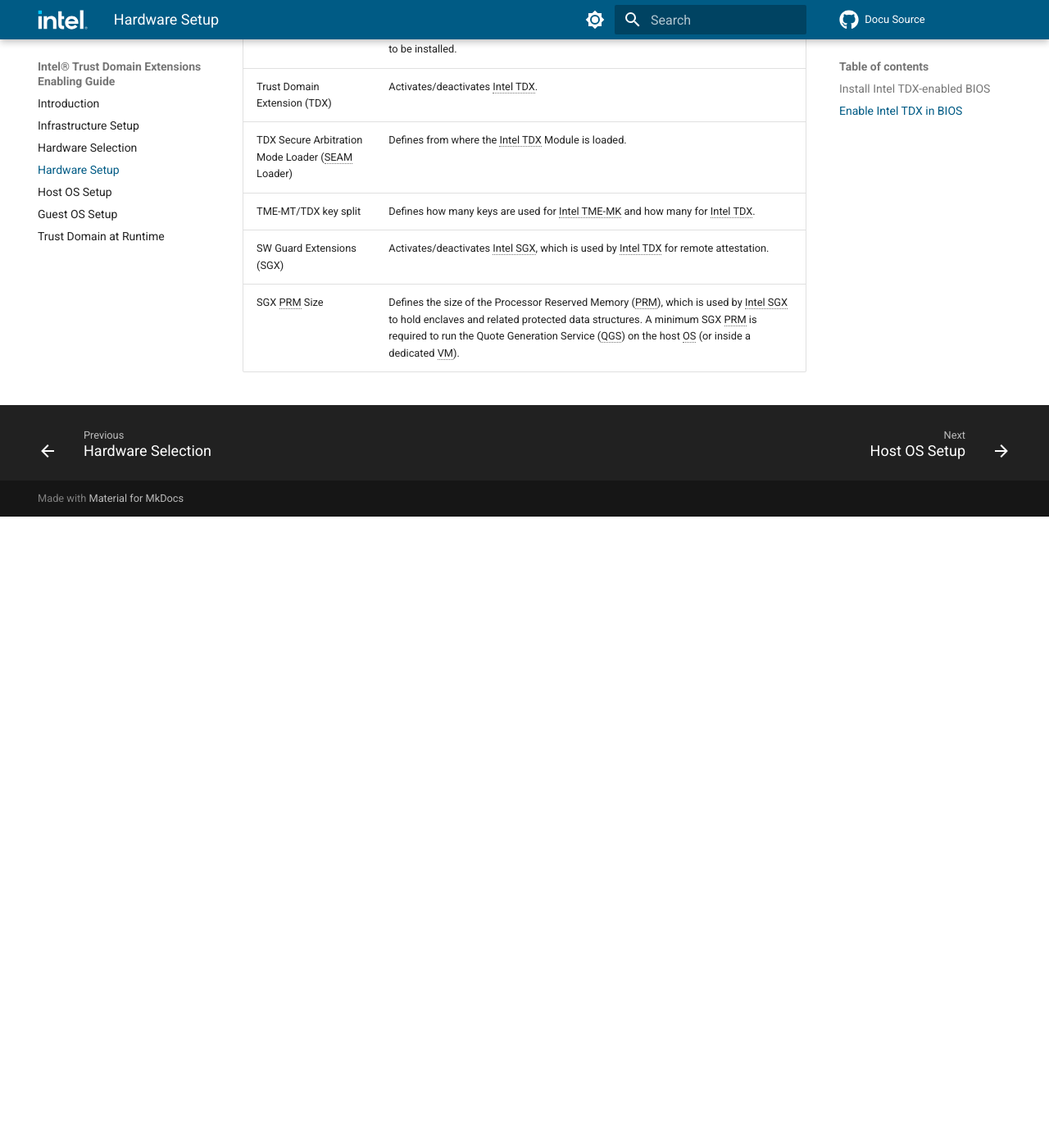
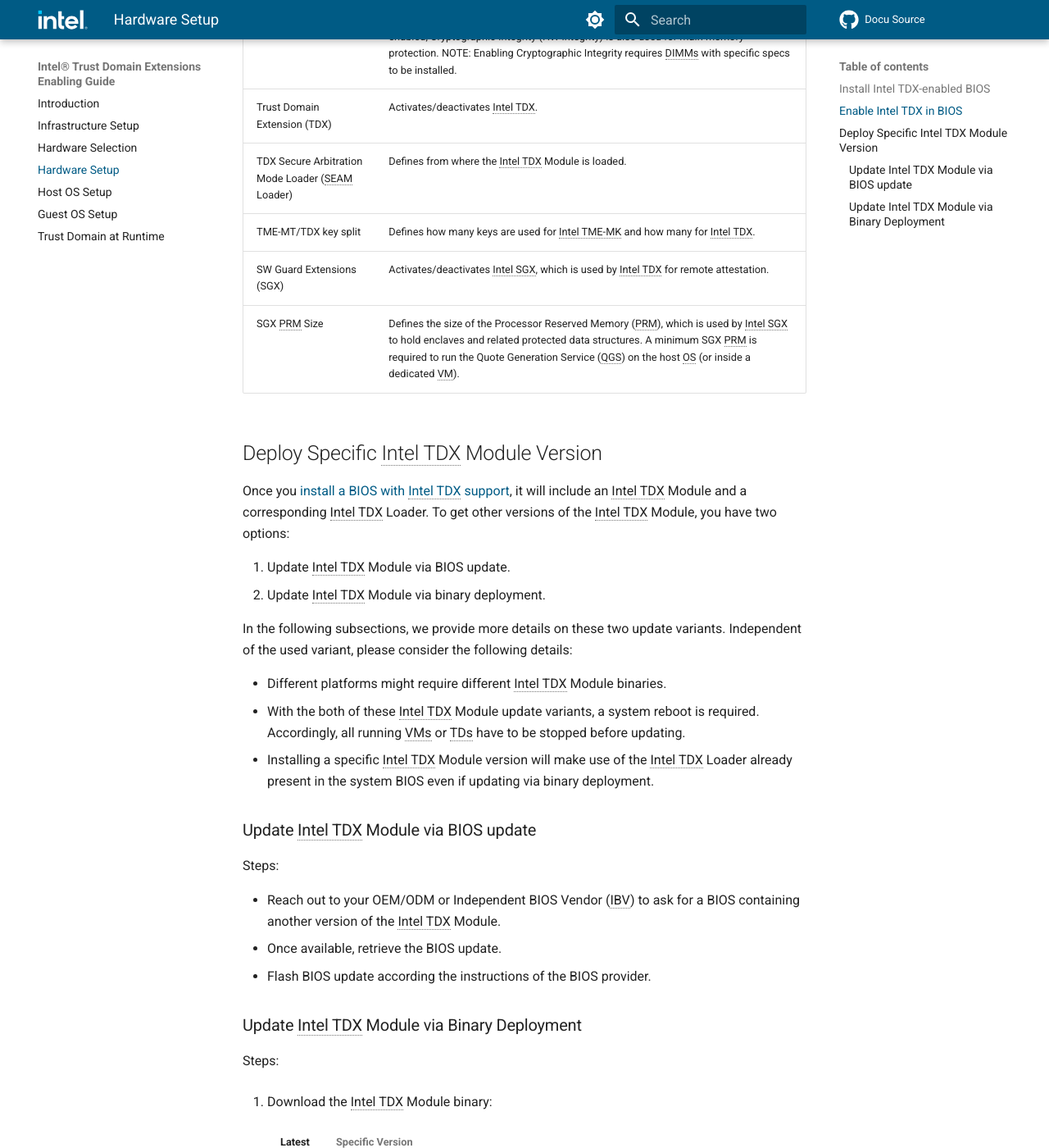
Before and after one commit to intel/confidential-computing-documentation, an MkDocs documentation site: the page built from docs/intel-tdx-enabling-guide/04/hardware_setup.md, in a window 1280 px wide and 1400 px high, scrolled down 1294 px. Shown: the whole window at 82% size. Built offline with MkDocs 1.6.1 and Material for MkDocs 9.7.7, drawn with Linux system fonts in a browser that asks for light colours; comment, search, counter and statistics services are not loaded; before the commit the page ends 1924 px from its top, so only the background shows below that; some of the changed text lies outside the part shown.

Commit message:
Instructions on how to update the Intel TDX Module
Signed-off-by: J. Scott Raynor <scott.raynor@intel.com>
Signed-off-by: Benny Fuhry <benny.fuhry@intel.com>

````diff
--- a/docs/intel-tdx-enabling-guide/04/hardware_setup.md
+++ b/docs/intel-tdx-enabling-guide/04/hardware_setup.md
@@ -11,7 +11,7 @@ SPDX-License-Identifier: CC-BY-4.0
 
 On this page, we will present the settings that are necessary to setup the hardware for Intel TDX.
 We assume that the [proper hardware is present](../03/hardware_selection.md).
-At the moment, it is only necessary to [install an Intel TDX-enabled BIOS](#install-intel-tdx-enabled-bios) and [enable Intel TDX in the BIOS](#enable-intel-tdx-in-bios).
+At the moment, it is only necessary to [install an Intel TDX-enabled BIOS](#install-intel-tdx-enabled-bios), [enable Intel TDX in the BIOS](#enable-intel-tdx-in-bios), and optionally [deploy a specific Intel TDX Module version](#deploy-specific-intel-tdx-module-version).
 
 
 ## Install Intel TDX-enabled BIOS
@@ -69,3 +69,84 @@ Explanation of BIOS settings:
 | TME-MT/TDX key split | Defines how many keys are used for Intel TME-MK and how many for Intel TDX. |
 | SW Guard Extensions (SGX) | Activates/deactivates Intel SGX, which is used by Intel TDX for remote attestation. |
 | SGX PRM Size | Defines the size of the Processor Reserved Memory (PRM), which is used by Intel SGX to hold enclaves and related protected data structures. A minimum SGX PRM is required to run the Quote Generation Service (QGS) on the host OS (or inside a dedicated VM). |
+
+
+## Deploy Specific Intel TDX Module Version
+
+Once you [install a BIOS with Intel TDX support](#install-intel-tdx-enabled-bios), it will include an Intel TDX Module and a corresponding Intel TDX Loader.
+To get other versions of the Intel TDX Module, you have two options:
+
+1. Update Intel TDX Module via BIOS update.
+2. Update Intel TDX Module via binary deployment.
+
+In the following subsections, we provide more details on these two update variants.
+Independent of the used variant, please consider the following details:
+
+- Different platforms might require different Intel TDX Module binaries.
+- With the both of these Intel TDX Module update variants, a system reboot is required.
+    Accordingly, all running VMs or TDs have to be stopped before updating.
+- Installing a specific Intel TDX Module version will make use of the Intel TDX Loader already present in the system BIOS even if updating via binary deployment.
+
+
+### Update Intel TDX Module via BIOS update
+
+Steps:
+
+- Reach out to your OEM/ODM or Independent BIOS Vendor (IBV) to ask for a BIOS containing another version of the Intel TDX Module.
+- Once available, retrieve the BIOS update.
+- Flash BIOS update according the instructions of the BIOS provider.
+
+
+### Update Intel TDX Module via Binary Deployment
+
+Steps:
+
+1. Download the Intel TDX Module binary:
+
+    === "Latest"
+        Download an archive containing the binary of the latest Intel TDX Module version and a corresponding signature structure.
+        ``` { .bash }
+        wget -O intel_tdx_module.tar.gz \
+            https://github.com/intel/tdx-module/releases/latest/download/intel_tdx_module.tar.gz
+        ```
+
+    === "Specific Version"
+        To download a specific version of an Intel TDX Module and a corresponding signature structure, navigate to the [releases page of the Intel TDX Module](https://github.com/intel/tdx-module/releases).
+        Download the archive `intel_tdx_module.tar.gz` from the release you want to use.
+
+2. Unpack the downloaded archive:
+
+    ``` { .bash }
+    tar -xvzf intel_tdx_module.tar.gz
+    ```
+
+3. If not done before, create an EFI directory:
+
+    ``` { .bash }
+    sudo mkdir -p /boot/efi/EFI/TDX/
+    ```
+
+4. Copy the Intel TDX Module binary and the corresponding signature structure to the EFI directly created in step 3.
+
+    ``` { .bash }
+    sudo cp TDX-Module/intel_tdx_module.so \
+        /boot/efi/EFI/TDX/TDX-SEAM.so
+    sudo cp TDX-Module/intel_tdx_module.so.sigstruct \
+        /boot/efi/EFI/TDX/TDX-SEAM.so.sigstruct
+    ```
+
+5. Check that the copied files are present in `/boot/efi/EFI/TDX/` with a current date:
+
+    ``` { .bash }
+    sudo ls -ls /boot/efi/EFI/TDX/
+    ```
+
+6. Reboot your machine.
+
+??? info "How to reproduce an Intel TDX Module binary?"
+    Every [Intel TDX Module release](https://github.com/intel/tdx-module/releases) comes with corresponding build instructions.
+    Please follow these build instructions.
+
+??? info "How to run an Intel TDX Module build from source?"
+    You cannot run an Intel TDX Module build from source, because only binaries officially released and signed by Intel are allowed to run.
+    Intel does not provide an environment to use Intel TDX with non-signed binaries.
````
Also changed, not shown: includes/abbreviations.md (+1 -0 lines).
